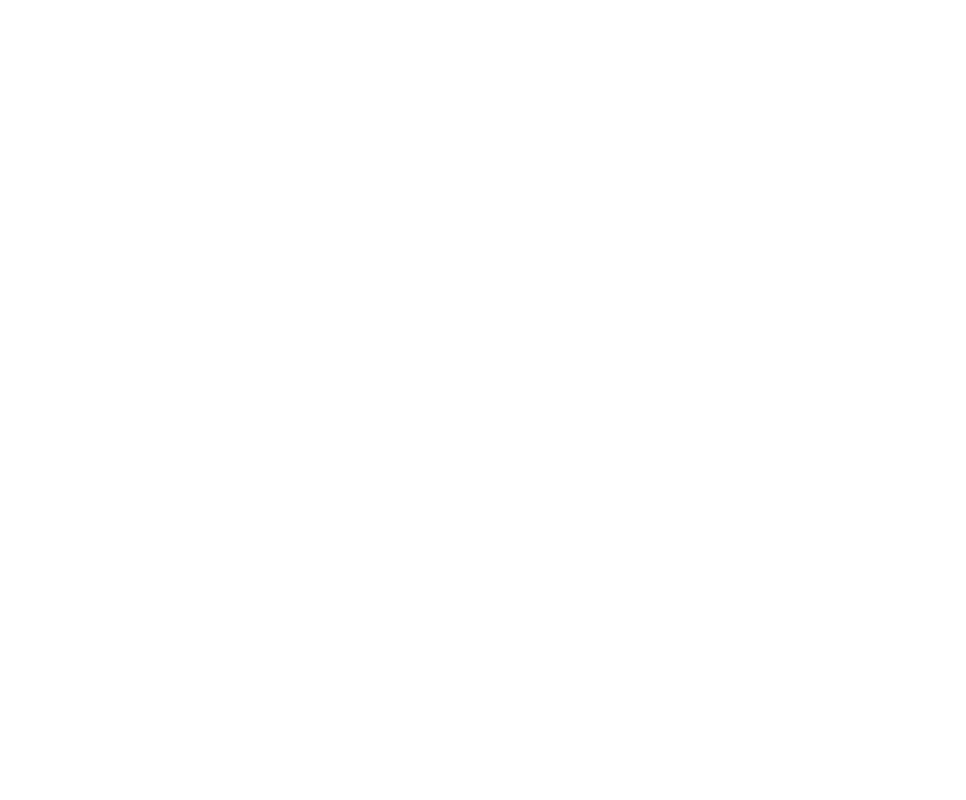
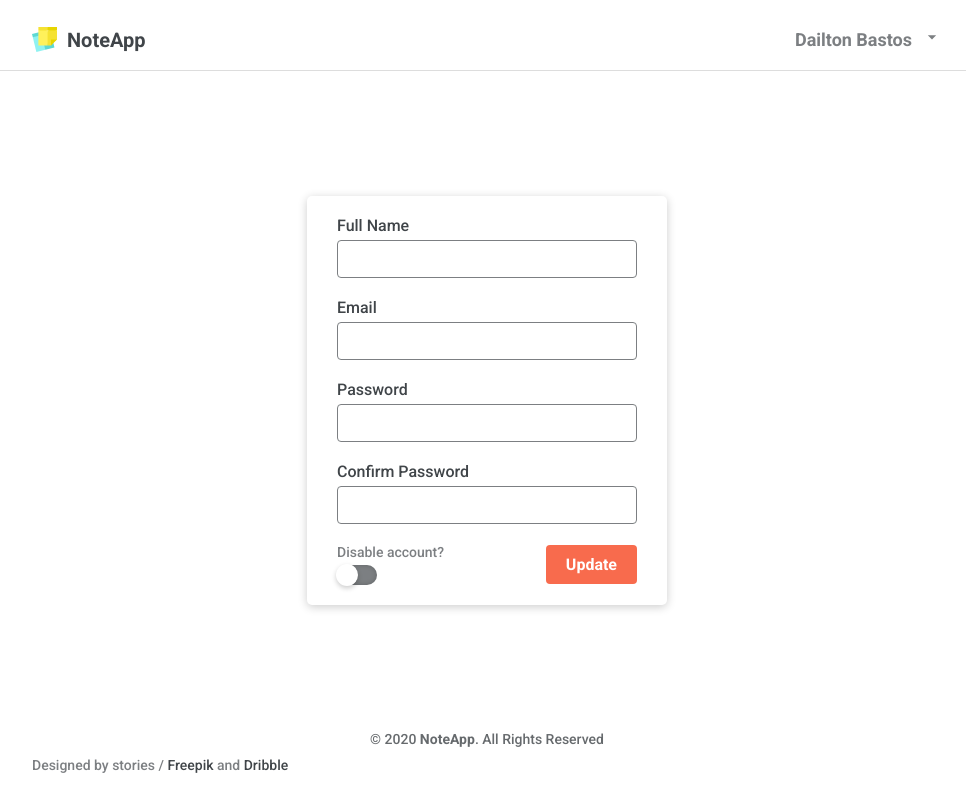
Before and after one commit to Dailton-Bastos/app-notes-web, a React (Create React App) app: page /dashboard/profile in a window 1280 px wide. Shown: the whole page, without its empty margins (153-1119 px from the left). Built offline with nearby package versions, Linux system fonts and the light colour scheme; sample sign-in values are in the browser's storage.

Commit message:
feat: add user profile page

```diff
--- /dev/null
+++ b/src/components/UserProfile/index.js
@@ -0,0 +1,33 @@
+import React from 'react'
+import Input from '../Input'
+import './styles.css'
+
+function UserProfile() {
+  return (
+    <div className="profile-container container">
+      <div className="profile-info">
+        <form>
+          <Input type="text" label="Full Name" name="name" />
+          <Input type="email" label="Email" name="email" />
+          <Input type="password" label="Password" name="password" />
+          <Input
+            type="password"
+            label="Confirm Password"
+            name="passwordConfirm"
+          />
+
+          <div className="form-buttons">
+            <div className="button-disable">
+              <label htmlFor="">Disable account?</label>
+              <input type="checkbox" name="disable_account" value="1" />
+            </div>
+
+            <button type="submit">Update</button>
+          </div>
+        </form>
+      </div>
+    </div>
+  )
+}
+
+export default UserProfile
--- /dev/null
+++ b/src/components/UserProfile/styles.css
@@ -0,0 +1,92 @@
+.profile-container {
+  width: 100%;
+  max-height: calc(100vh - 140px);
+  height: 100%;
+  display: flex;
+  align-items: center;
+  justify-content: center;
+  flex-direction: column;
+}
+
+.profile-container .profile-info {
+  max-width: 360px;
+  width: 100%;
+  border-radius: 5px;
+  box-shadow: 0 2px 10px rgba(0, 0, 0, 0.2);
+  padding: 2rem 3rem;
+  margin-top: 2rem;
+  margin-bottom: 2rem;
+}
+
+.profile-info form .form-control {
+  padding-bottom: 1.5rem;
+  margin-bottom: 5px;
+}
+
+.profile-info form .form-buttons {
+  display: flex;
+  align-items: center;
+  justify-content: space-between;
+}
+
+.profile-info form .form-buttons button {
+  border: none;
+  font-size: 1.6rem;
+  font-weight: 700;
+  background-color: var(--color-primary);
+  color: var(--color-title-in-primary);
+  padding: 1rem 2rem;
+  border-radius: 4px;
+  cursor: pointer;
+  transition: background-color 0.2s;
+}
+
+.profile-info form .form-buttons button:hover {
+  background-color: var(--color-primary-dark);
+}
+
+.form-buttons .button-disable {
+  display: flex;
+  flex-direction: column;
+}
+
+.form-buttons .button-disable label {
+  font-size: 1.4rem;
+  margin-bottom: 5px;
+  color: var(--color-text-base);
+}
+
+.form-buttons .button-disable input[type='checkbox'] {
+  margin-right: 8px;
+  position: relative;
+  width: 40px;
+  height: 20px;
+  appearance: none;
+  background-color: var(--color-text-base);
+  outline: none;
+  border-radius: 10px;
+  box-shadow: inset 0 0 5px rgba(0, 0, 0, 0.2);
+  transition: 0.5s;
+}
+
+.form-buttons .button-disable input:checked[type='checkbox'] {
+  background-color: var(--color-primary);
+}
+
+.form-buttons .button-disable input[type='checkbox']::before {
+  content: '';
+  position: absolute;
+  width: 20px;
+  height: 20px;
+  border-radius: 50%;
+  top: 0;
+  left: 0;
+  background-color: var(--color-background);
+  transform: scale(1.1);
+  box-shadow: 0 2px 5px rgba(0, 0, 0, 0.2);
+  transition: 0.5s;
+}
+
+.form-buttons .button-disable input:checked[type='checkbox']::before {
+  left: 20px;
+}
--- a/src/pages/Dashboard/Header/index.js
+++ b/src/pages/Dashboard/Header/index.js
@@ -33,7 +33,7 @@
           <nav className="menu">
             <ul>
               <li>
-                <a href="/dashboard/profile">My Profile</a>
+                <Link to="/dashboard/profile">My Profile</Link>
               </li>
               <li>
                 <button type="button" onClick={() => logOut()}>
--- /dev/null
+++ b/src/pages/Dashboard/Profile/index.js
@@ -0,0 +1,16 @@
+import React from 'react'
+import Header from '../Header'
+import Footer from '../../../components/PageFooter'
+import Profile from '../../../components/UserProfile'
+
+function UserProfile() {
+  return (
+    <>
+      <Header />
+      <Profile />
+      <Footer />
+    </>
+  )
+}
+
+export default UserProfile
--- a/src/routes.js
+++ b/src/routes.js
@@ -2,6 +2,7 @@
 import { BrowserRouter, Route, Switch } from 'react-router-dom'
 import PrivateRoutes from './components/PrivateRoutes'
 import Dashboard from './pages/Dashboard'
+import UserProfile from './pages/Dashboard/Profile'
 import Landing from './pages/Landing'
 import Signin from './pages/Signin'
 import Signup from './pages/Signup'
@@ -14,6 +15,11 @@
         <Route path="/register" component={Signup} />
         <Route path="/signin" component={Signin} />
         <PrivateRoutes path="/dashboard" exact={true} component={Dashboard} />
+        <PrivateRoutes
+          path="/dashboard/profile"
+          exact={true}
+          component={UserProfile}
+        />
       </Switch>
     </BrowserRouter>
   )
```
